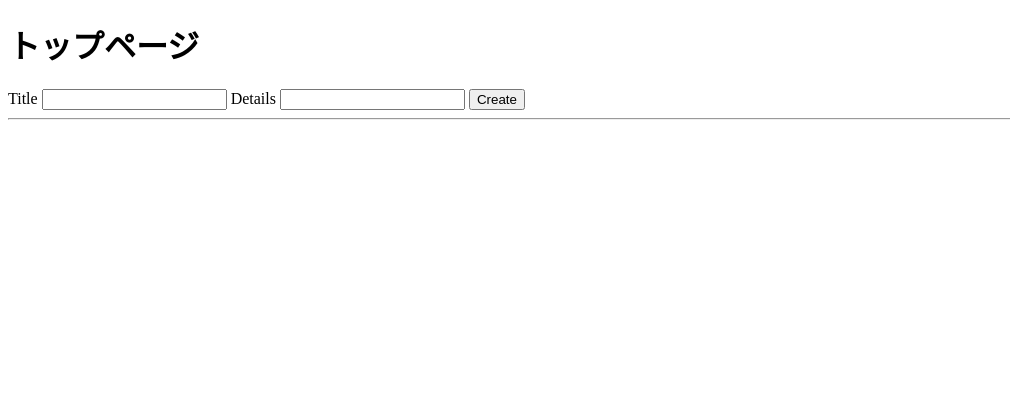
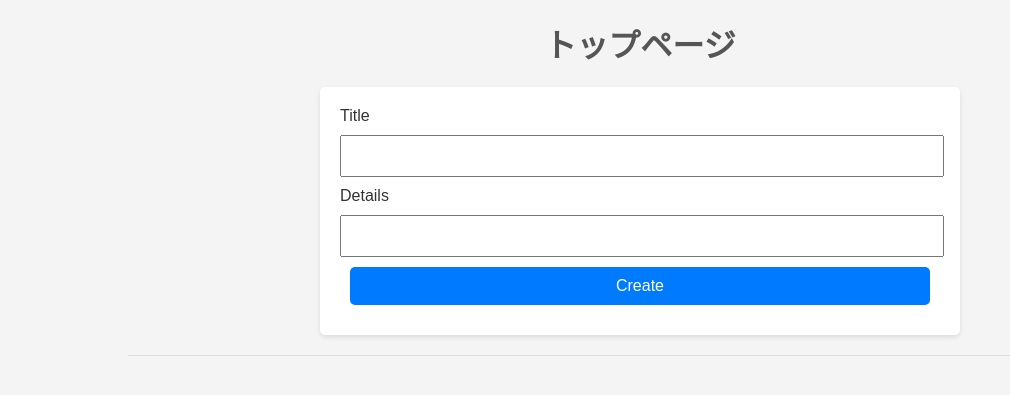
Before and after one commit to kosuke222/psemi_flask, a Flask app: page / in a window 1280 px wide. Shown: the top 395 px of the page, without its empty margins (0-1010 px from the left). Run offline with Flask 3, Linux system fonts and the light colour scheme.

Commit message:
オプション課題

```diff
--- /dev/null
+++ b/static/style.css
@@ -0,0 +1,77 @@
+body {
+    font-family: Arial, sans-serif;
+    margin: 0;
+    padding: 0;
+    background-color: #f4f4f4;
+    color: #333;
+}
+
+h1 {
+    text-align: center;
+    margin-top: 20px;
+    color: #555;
+}
+
+.form {
+    max-width: 600px;
+    margin: 20px auto;
+    padding: 20px;
+    background: #fff;
+    border-radius: 5px;
+    box-shadow: 0 2px 5px rgba(0, 0, 0, 0.1);
+}
+
+.form input[type="text"], .form input[type="submit"] {
+    display: block;
+    width: calc(100% - 20px);
+    margin: 10px auto;
+    padding: 10px;
+    font-size: 16px;
+}
+
+.form input[type="submit"] {
+    background-color: #007bff;
+    color: #fff;
+    border: none;
+    cursor: pointer;
+    border-radius: 5px;
+}
+
+.form input[type="submit"]:hover {
+    background-color: #0056b3;
+}
+
+.task {
+    max-width: 600px;
+    margin: 10px auto;
+    padding: 20px;
+    background: #fff;
+    border-radius: 5px;
+    box-shadow: 0 2px 5px rgba(0, 0, 0, 0.1);
+}
+
+.task h2 {
+    margin: 0;
+    color: #007bff;
+}
+
+.task p {
+    margin: 5px 0 10px;
+}
+
+.task a {
+    text-decoration: none;
+    margin-right: 10px;
+    color: #007bff;
+}
+
+.task a:hover {
+    text-decoration: underline;
+}
+
+hr {
+    border: none;
+    border-top: 1px solid #ddd;
+    margin: 20px auto;
+    width: 80%;
+}
--- a/templates/base.html
+++ b/templates/base.html
@@ -3,6 +3,7 @@
 <head>
 <meta charset="UTF-8" />
 <meta name="viewport" content="width=device-width, initial-scale=1.0" />
+<link rel="stylesheet" href="{{ url_for('static', filename='style.css') }}">
 <title>Todo app</title>
 {% block head %}{% endblock %}
 </head>
```
Also changed, not shown: templates/index.html (line endings or trailing spaces).
